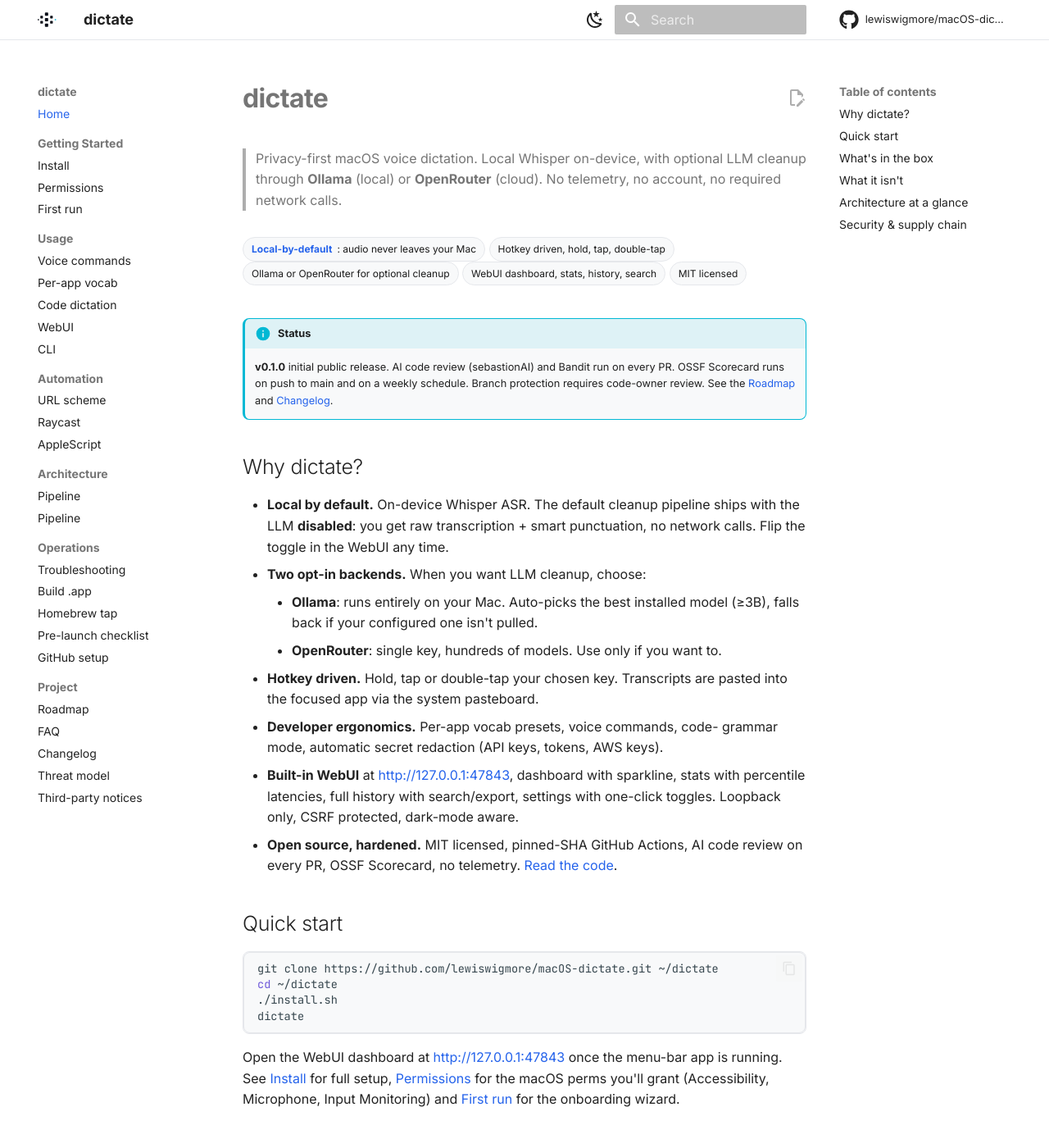
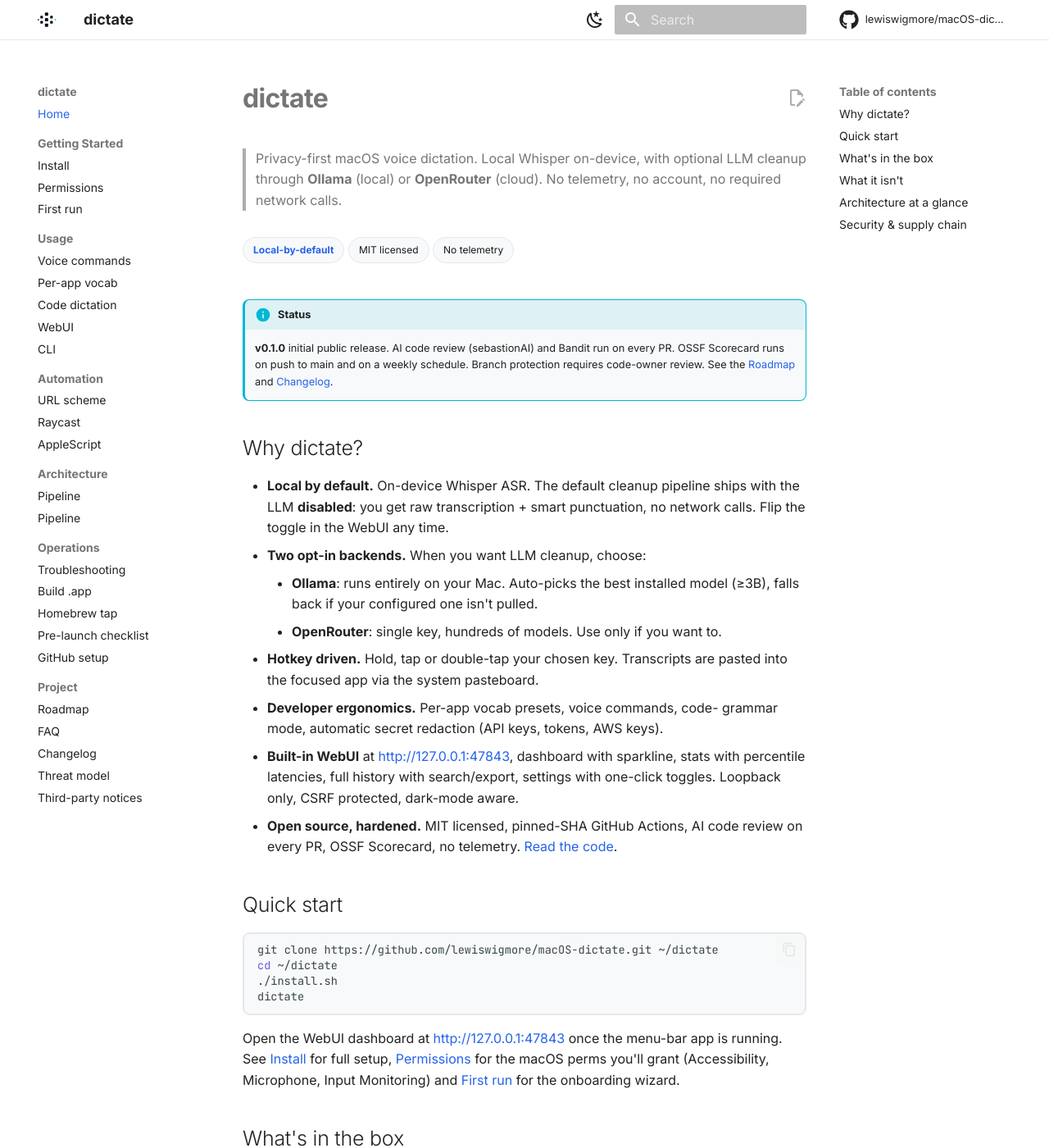
Before and after one commit to lewiswigmore/macOS-dictate, an MkDocs documentation site: the page built from docs/index.md, in a window 1280 px wide and 1400 px high. Shown: the whole window at 82% size. Built offline with MkDocs 1.6.1 and Material for MkDocs 9.7.7, drawn with Linux system fonts in a browser that asks for light colours; comment, search, counter and statistics services are not loaded.

Commit message:
docs: trim hero chips on index, tighten spacing
The hero chip row on the docs landing duplicated every bullet in the
'Why dictate?' section directly below it. Reduce it to three concise
identity chips (Local-by-default, MIT licensed, No telemetry) so the
hero reads cleanly and doesn't repeat the bullet list verbatim.

Also bumps gap/padding and adds white-space: nowrap so chips never
visually press against each other, including when the Material theme
strips inter-span whitespace.

Co-authored-by: Copilot <223556219+Copilot@users.noreply.github.com>

```diff
--- a/docs/assets/dictate.css
+++ b/docs/assets/dictate.css
@@ -125,8 +125,8 @@
 .dictate-chips {
   display: flex;
   flex-wrap: wrap;
-  gap: 8px;
-  margin: 12px 0 24px;
+  gap: 10px 12px;
+  margin: 16px 0 28px;
 }
 .dictate-chip {
   display: inline-flex;
@@ -137,8 +137,9 @@
   color: var(--dictate-fg);
   font-size: 12px;
   font-weight: 500;
-  padding: 4px 10px;
+  padding: 5px 12px;
   border-radius: 999px;
+  white-space: nowrap;
 }
 .dictate-chip strong {
   color: var(--dictate-accent);
--- a/docs/index.md
+++ b/docs/index.md
@@ -5,11 +5,9 @@
 > no account, no required network calls.
 
 <div class="dictate-chips" markdown>
-  <span class="dictate-chip"><strong>Local-by-default</strong>: audio never leaves your Mac</span>
-  <span class="dictate-chip">Hotkey driven, hold, tap, double-tap</span>
-  <span class="dictate-chip">Ollama or OpenRouter for optional cleanup</span>
-  <span class="dictate-chip">WebUI dashboard, stats, history, search</span>
+  <span class="dictate-chip"><strong>Local-by-default</strong></span>
   <span class="dictate-chip">MIT licensed</span>
+  <span class="dictate-chip">No telemetry</span>
 </div>
 
 !!! info "Status"
```
